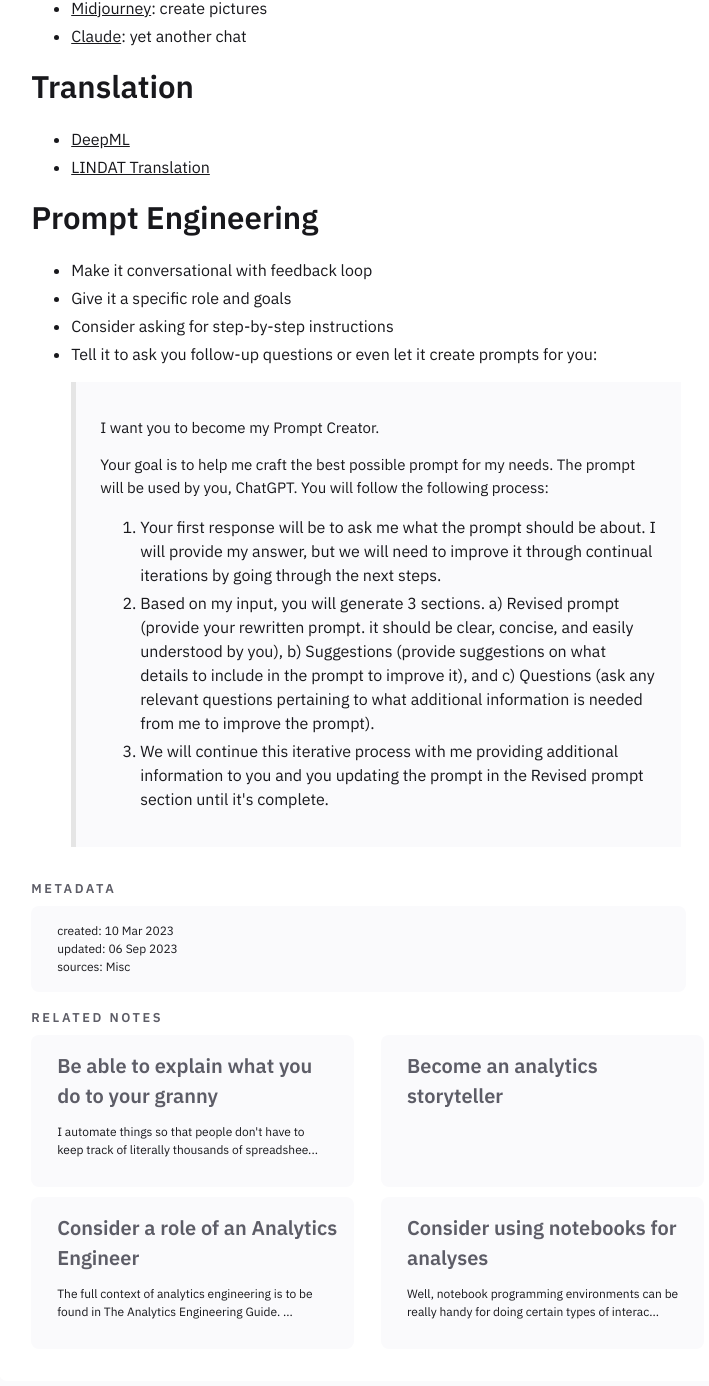
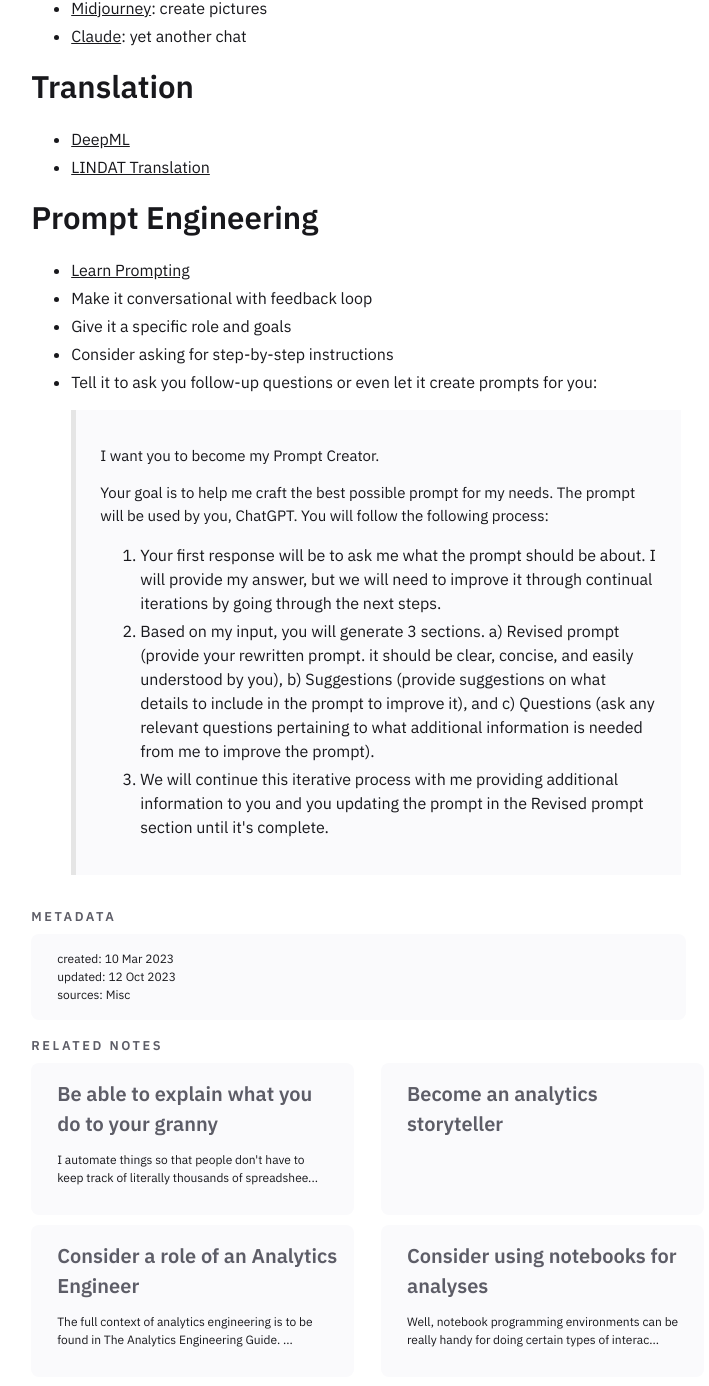
Before and after one commit to one-data-cookie/one-data-cookie.github.io, a Jekyll site: the page built from _notes/data-coding/Learn ChatGPT.md, in a window 1280 px wide and 1400 px high, scrolled down 3142 px. Shown: the top 1386 px of the window, without its empty margins (264-973 px from the left). Built offline with Jekyll 4.4.1, drawn with Linux system fonts in a browser that asks for light colours.

Commit message:
sync notes and files as of 2023/10/12 18:03:15 UTC

```diff
--- a/_notes/data-coding/Learn ChatGPT.md
+++ b/_notes/data-coding/Learn ChatGPT.md
@@ -5,7 +5,7 @@
 tags: [learn, chatgpt]
 season: summer
 created: 10 Mar 2023
-updated: 06 Sep 2023
+updated: 12 Oct 2023
 sources: Misc
 ---
 
@@ -82,6 +82,7 @@
 - [LINDAT Translation](https://lindat.mff.cuni.cz/services/translation/)
 
 ## Prompt Engineering
+- [Learn Prompting](https://learnprompting.org/)
 - Make it conversational with feedback loop
 - Give it a specific role and goals
 - Consider asking for step-by-step instructions
```
